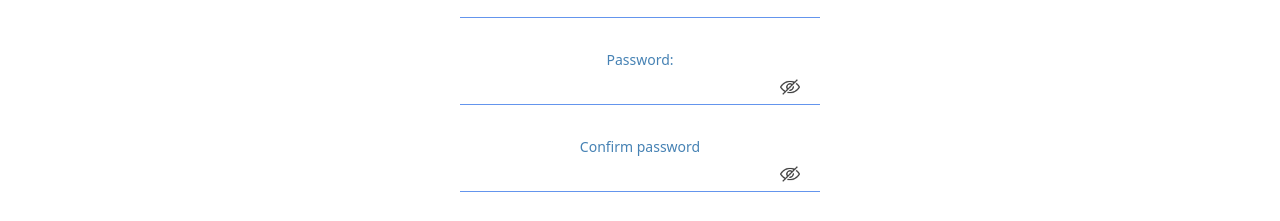
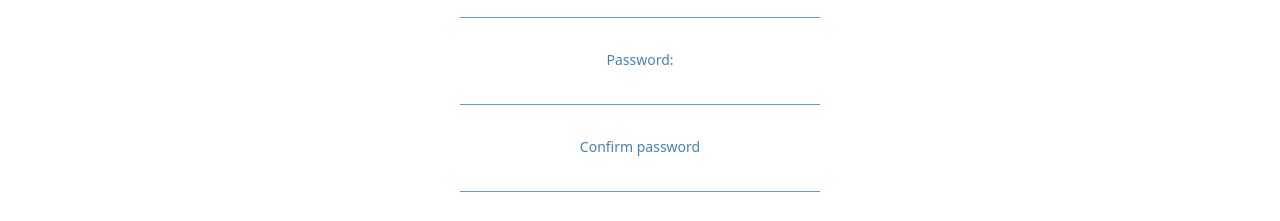
Before and after one commit to GoodValts/graphql-app, a React (Vite) app: page /registration in a window 1280 px wide. Shown: the part 297-518 px from the top of the page. Built offline with nearby package versions, Linux system fonts and the light colour scheme; no server answers.

Commit message:
fix: correct input component[201~

```diff
--- a/src/components/Forms/Input/input.tsx
+++ b/src/components/Forms/Input/input.tsx
@@ -2,9 +2,7 @@ import { FieldError } from 'react-hook-form/dist/types';
 import { FieldValues } from 'react-hook-form/dist/types/fields';
 import { UseFormRegister } from 'react-hook-form/dist/types/form';
 import { Path } from 'react-hook-form/dist/types/path';
-import { Dispatch, SetStateAction, useRef, useState } from 'react';
-import visibleImg from './inputAssets/visible-icon.png';
-import unVisibleImg from './inputAssets/unVisible-icon.png';
+import { Dispatch, SetStateAction } from 'react';
 import defStyles from './input.module.scss';
 
 type InputProps<FormValues extends FieldValues> = {
@@ -28,35 +26,17 @@ const Input = <FormValues extends FieldValues>({
   register,
   required,
   errors,
-  setState,
 }: InputProps<FormValues>): JSX.Element => {
   let errorText = '';
   if (errors && errors.message) {
     errorText = errors.message;
   }
 
-  const [isVisible, setIsVisible] = useState(false);
-  const formInput = useRef<HTMLInputElement>(null);
-
-  const showHidePassword = (img: HTMLImageElement): void => {
-    const input = formInput.current;
-    if (isVisible) {
-      setIsVisible(false);
-      img.src = unVisibleImg;
-      if (input) input.type = 'password';
-    } else {
-      setIsVisible(true);
-      img.src = visibleImg;
-      if (input) input.type = 'text';
-    }
-  };
-
   return (
     <>
       <label htmlFor={name as string} className={defStyles.label}>
         {label}
       </label>
-      <div className={defStyles.container}>
       <input
         id={name as string}
         accept={accept}
@@ -64,29 +44,7 @@ const Input = <FormValues extends FieldValues>({
         className={`${defStyles.input} ${styles}`}
         autoComplete={name as string}
         {...register(name as Path<FormValues>, { required })}
-          onChange={(e): void => {
-            if (setState) setState(e.target.value);
-          }}
-          // ref={formInput}
       />
-        {type === 'password' && (
-          <div className={defStyles.imgContainer}>
-            <button
-              className={defStyles.imgButton}
-              type="button"
-              onClick={(e): void =>
-                showHidePassword(e.target as HTMLImageElement)
-              }
-            >
-              <img
-                alt="show/hide"
-                src={unVisibleImg}
-                className={defStyles.img}
-              />
-            </button>
-          </div>
-        )}
-      </div>
       <p className={defStyles.errorMessage}>{errorText}</p>
     </>
   );
```
Lines whose indentation alone changed are shown as unchanged.
